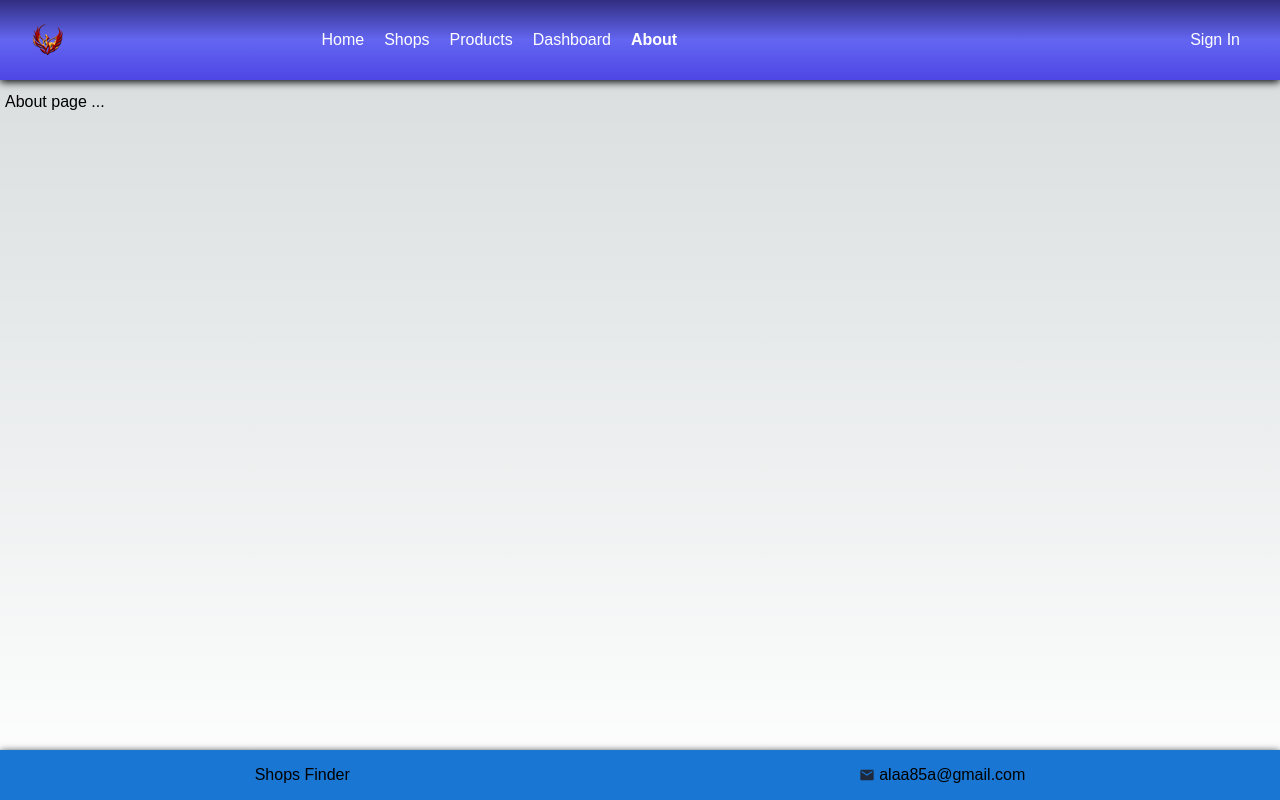
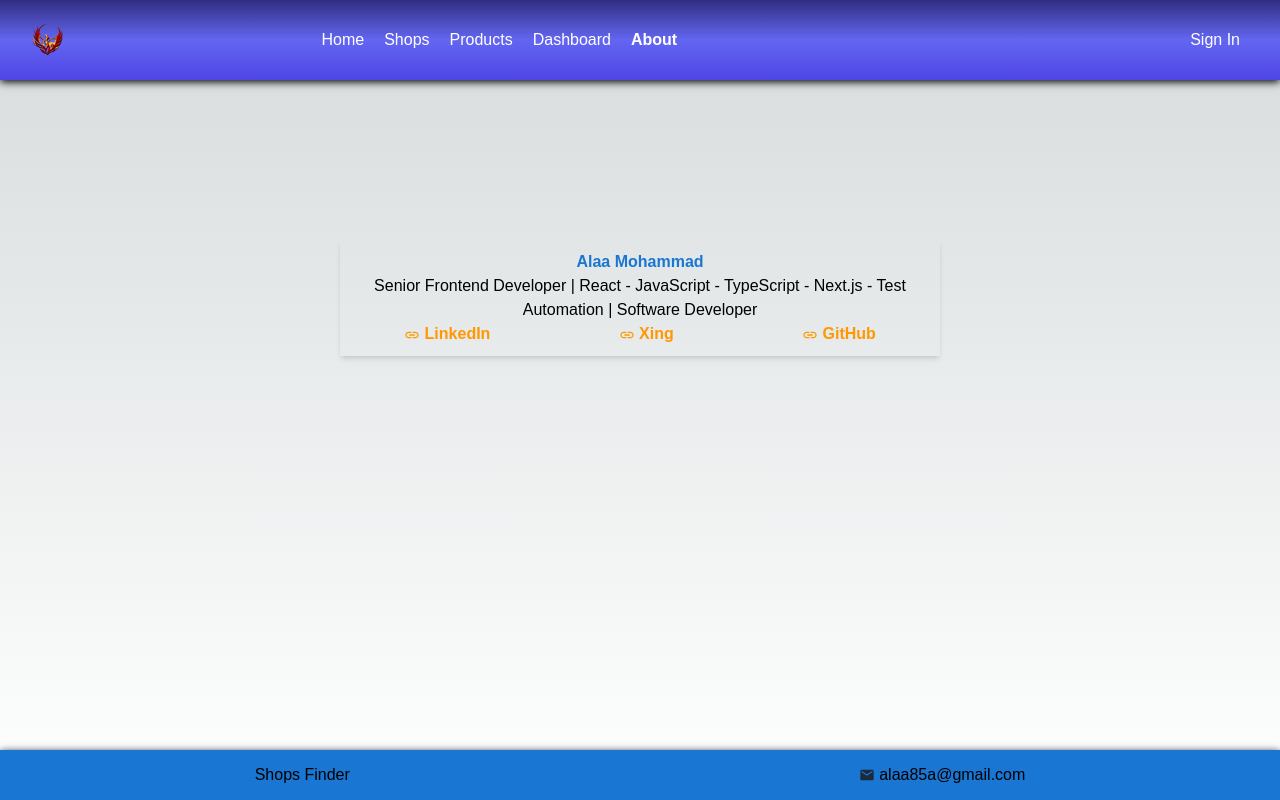
Before and after one commit to alaa-m1/nextjs14-approuter-nextauth-shopsfinder, a Next.js app: page /about in a window 1280 px wide. Built offline with nearby package versions, Linux system fonts and the light colour scheme.

Commit message:
feat: Update about page

```diff
--- a/src/app/about/page.tsx
+++ b/src/app/about/page.tsx
@@ -1,9 +1,37 @@
-import React from 'react';
+import { ExternalLink } from "@/shared";
+import React from "react";
+
 const Page = () => {
   return (
-    <>
-      <div>About page ...</div>
-    </>
+    <div
+      className="mx-auto mt-[150px] max-w-[600px] py-[10px] text-center text-black shadow-md hover:shadow-lg"
+    >
+      <div
+        style={{
+          display: "flex",
+          flexDirection: "column",
+          alignItems: "center",
+          color: "secondary.dark",
+        }}
+      >
+        <span className="font-bold text-[#1976d2]">Alaa Mohammad</span>
+        <span>
+          Senior Frontend Developer | React - JavaScript - TypeScript - Next.js - Test
+          Automation | Software Developer
+        </span>
+      </div>
+      <div style={{ display: "flex", justifyContent: "space-around" }}>
+        <ExternalLink
+          url="https://www.linkedin.com/in/alaa-mohammad-767622199/"
+          title="LinkedIn"
+        />
+        <ExternalLink
+          url="https://www.xing.com/profile/alaa_mohammad8/cv"
+          title="Xing"
+        />
+        <ExternalLink url="https://github.com/alaa-m1" title="GitHub" />
+      </div>
+    </div>
   );
 };
 export default Page;
```
